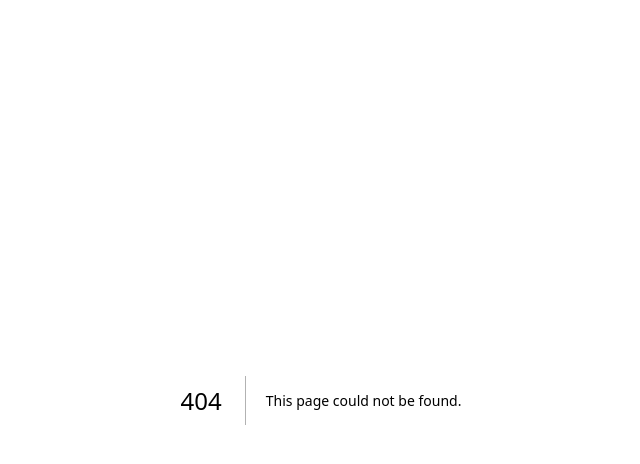
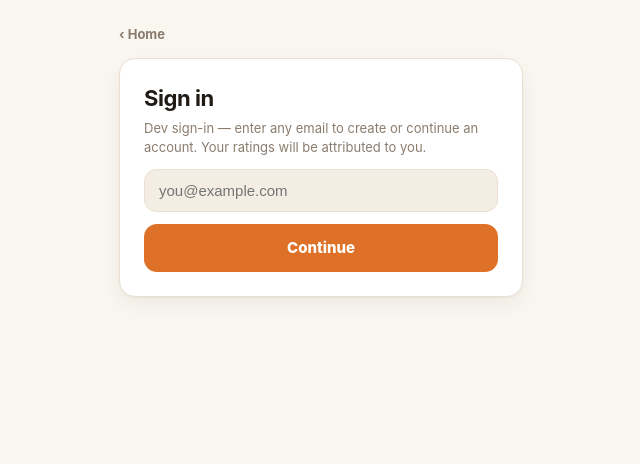
Before and after one commit to zippyfear/CircuitEats, a Next.js app: page /signin in a window 1280 px wide. Before the commit this address had no page. Shown: the top 464 px of the page, without its empty margins (319-959 px from the left). Built offline with nearby package versions, Linux system fonts and the light colour scheme.

Commit message:
feat(phase2, #1): Auth (NextAuth v5) — dev Credentials provider (email→find-or-create), JWT sessions w/ user id, /signin page, AuthNav, per-user ratings+waits (session user, guest fallback)

```diff
--- a/package.json
+++ b/package.json
@@ -11,6 +11,7 @@
   "dependencies": {
     "@prisma/client": "^6.19.3",
     "next": "16.2.10",
+    "next-auth": "^5.0.0-beta.31",
     "react": "19.2.4",
     "react-dom": "19.2.4"
   },
--- /dev/null
+++ b/src/app/api/auth/[...nextauth]/route.ts
@@ -0,0 +1,2 @@
+import { handlers } from "@/auth";
+export const { GET, POST } = handlers;
--- a/src/app/api/rate/route.ts
+++ b/src/app/api/rate/route.ts
@@ -1,13 +1,17 @@
 import { db } from "@/lib/db";
 import { NextResponse } from "next/server";
+import { auth } from "@/auth";
 
-// Phase 1: no auth yet → attribute to a shared "web guest" user.
-async function guestUser() {
-  return db.user.upsert({
+// Attribute to the signed-in user; fall back to a shared "web guest" when anonymous.
+async function currentUserId() {
+  const session = await auth();
+  if (session?.user?.id) return session.user.id;
+  const guest = await db.user.upsert({
     where: { email: "webguest@circuiteats.app" },
     update: {},
     create: { email: "webguest@circuiteats.app", displayName: "Web Guest", reviewerScore: 0.5 },
   });
+  return guest.id;
 }
 
 function weightedAvg(rows: { score: number; weight: number }[]) {
@@ -22,12 +26,12 @@ export async function POST(req: Request) {
   if (!itemId || !vendorId || typeof score !== "number" || score < 1 || score > 10) {
     return NextResponse.json({ error: "Provide itemId, vendorId, and a score 1–10." }, { status: 400 });
   }
-  const user = await guestUser();
+  const userId = await currentUserId();
 
   await db.rating.upsert({
-    where: { userId_itemId: { userId: user.id, itemId } },
+    where: { userId_itemId: { userId, itemId } },
     update: { score, weight: 1.5, verified: true },
-    create: { userId: user.id, itemId, vendorId, score, weight: 1.5, verified: true, tags: [] },
+    create: { userId, itemId, vendorId, score, weight: 1.5, verified: true, tags: [] },
   });
 
   const [itemRows, vendorRows] = await Promise.all([
--- a/src/app/api/wait/route.ts
+++ b/src/app/api/wait/route.ts
@@ -1,13 +1,17 @@
 import { db } from "@/lib/db";
 import { NextResponse } from "next/server";
+import { auth } from "@/auth";
 
 // Worth-the-Wait (§15 #1): crowd wait reports → rolling median → Appearance.currentWaitMin.
-async function guestUser() {
-  return db.user.upsert({
+async function currentUserId() {
+  const session = await auth();
+  if (session?.user?.id) return session.user.id;
+  const guest = await db.user.upsert({
     where: { email: "webguest@circuiteats.app" },
     update: {},
     create: { email: "webguest@circuiteats.app", displayName: "Web Guest", reviewerScore: 0.5 },
   });
+  return guest.id;
 }
 
 function median(ns: number[]): number | null {
@@ -28,8 +32,8 @@ export async function POST(req: Request) {
   if (!appearanceId || typeof waitMin !== "number" || waitMin < 0 || waitMin > 240) {
     return NextResponse.json({ error: "Provide appearanceId and waitMin (0–240)." }, { status: 400 });
   }
-  const user = await guestUser();
-  await db.waitReport.create({ data: { userId: user.id, appearanceId, waitMin } });
+  const userId = await currentUserId();
+  await db.waitReport.create({ data: { userId, appearanceId, waitMin } });
 
   const since = new Date(Date.now() - 30 * 60_000); // 30-min rolling window
   const recent = await db.waitReport.findMany({ where: { appearanceId, createdAt: { gte: since } }, select: { waitMin: true } });
--- a/src/app/globals.css
+++ b/src/app/globals.css
@@ -99,5 +99,15 @@ a{color:inherit;text-decoration:none}
 .wait-report button:hover{border-color:var(--accent)}
 .wait-report button:disabled{opacity:.5;cursor:default}
 
+/* auth */
+.muted{color:var(--muted);font-size:13px}
+.cta{border:0;background:var(--accent);color:#fff;font:inherit;font-weight:800;font-size:15px;padding:13px 16px;border-radius:13px;cursor:pointer}
+.cta:disabled{opacity:.6;cursor:default}
+.authlink{color:var(--accent-ink);font-weight:800;font-size:13px}
+.authnav{display:flex;align-items:center;gap:10px;font-size:13px}
+.authnav .who{color:var(--muted);font-weight:600;max-width:180px;overflow:hidden;text-overflow:ellipsis;white-space:nowrap}
+.authnav form{display:inline;margin:0}
+.authnav button{border:0;background:transparent;color:var(--accent-ink);font:inherit;font-weight:700;font-size:13px;cursor:pointer}
+
 .back{display:inline-flex;align-items:center;gap:6px;color:var(--muted);font-size:13px;font-weight:700;margin-bottom:14px}
 .foot{margin-top:30px;font-size:12px;color:var(--muted);text-align:center;line-height:1.6}
--- a/src/app/page.tsx
+++ b/src/app/page.tsx
@@ -1,4 +1,5 @@
 import Dashboard from "@/components/Dashboard";
+import AuthNav from "@/components/AuthNav";
 
 export const dynamic = "force-dynamic";
 
@@ -13,7 +14,7 @@ export default function Home() {
             <div className="sub">Live ratings across the food-festival circuit</div>
           </div>
         </div>
-        <span className="live">● live</span>
+        <AuthNav />
       </div>
 
       <Dashboard />
--- /dev/null
+++ b/src/app/signin/page.tsx
@@ -0,0 +1,26 @@
+"use client";
+import { signIn } from "next-auth/react";
+import { useState } from "react";
+
+export default function SignIn() {
+  const [email, setEmail] = useState("");
+  const [busy, setBusy] = useState(false);
+
+  return (
+    <main className="wrap" style={{ maxWidth: 440 }}>
+      <a className="back" href="/">‹ Home</a>
+      <div className="card" style={{ padding: 24 }}>
+        <h1 style={{ margin: "0 0 4px", fontSize: 22, letterSpacing: "-.02em" }}>Sign in</h1>
+        <p className="muted" style={{ marginTop: 0 }}>Dev sign-in — enter any email to create or continue an account. Your ratings will be attributed to you.</p>
+        <form onSubmit={async (e) => { e.preventDefault(); setBusy(true); await signIn("credentials", { email, redirectTo: "/" }); }}>
+          <input
+            type="email" required placeholder="you@example.com" value={email}
+            onChange={(e) => setEmail(e.target.value)}
+            style={{ width: "100%", padding: "12px 14px", borderRadius: 12, border: "1px solid var(--line)", background: "var(--surface2)", color: "var(--ink)", fontSize: 15, marginBottom: 12 }}
+          />
+          <button className="cta" disabled={busy} style={{ width: "100%" }}>{busy ? "Signing in…" : "Continue"}</button>
+        </form>
+      </div>
+    </main>
+  );
+}
--- /dev/null
+++ b/src/auth.ts
@@ -0,0 +1,37 @@
+import NextAuth from "next-auth";
+import Credentials from "next-auth/providers/credentials";
+import { db } from "@/lib/db";
+
+// Auth.js v5. DEV sign-in via Credentials (email → find-or-create user).
+// TODO(prod): add Google/GitHub OAuth or email magic-link providers alongside this.
+export const { handlers, signIn, signOut, auth } = NextAuth({
+  session: { strategy: "jwt" },
+  trustHost: true,
+  pages: { signIn: "/signin" },
+  providers: [
+    Credentials({
+      name: "Email (dev)",
+      credentials: { email: { label: "Email", type: "email" } },
+      authorize: async (creds) => {
+        const email = String(creds?.email ?? "").trim().toLowerCase();
+        if (!email || !email.includes("@")) return null;
+        const user = await db.user.upsert({
+          where: { email },
+          update: {},
+          create: { email, displayName: email.split("@")[0], reviewerScore: 0.6 },
+        });
+        return { id: user.id, email: user.email, name: user.displayName ?? null };
+      },
+    }),
+  ],
+  callbacks: {
+    jwt({ token, user }) {
+      if (user) token.uid = (user as { id: string }).id;
+      return token;
+    },
+    session({ session, token }) {
+      if (session.user && token.uid) (session.user as { id?: string }).id = token.uid as string;
+      return session;
+    },
+  },
+});
```
Also changed, not shown: src/components/AuthNav.tsx (added, +16 -0 lines), src/types/next-auth.d.ts (added, +7 -0 lines), 1 other file (tests, documents, lock files or other folders).
